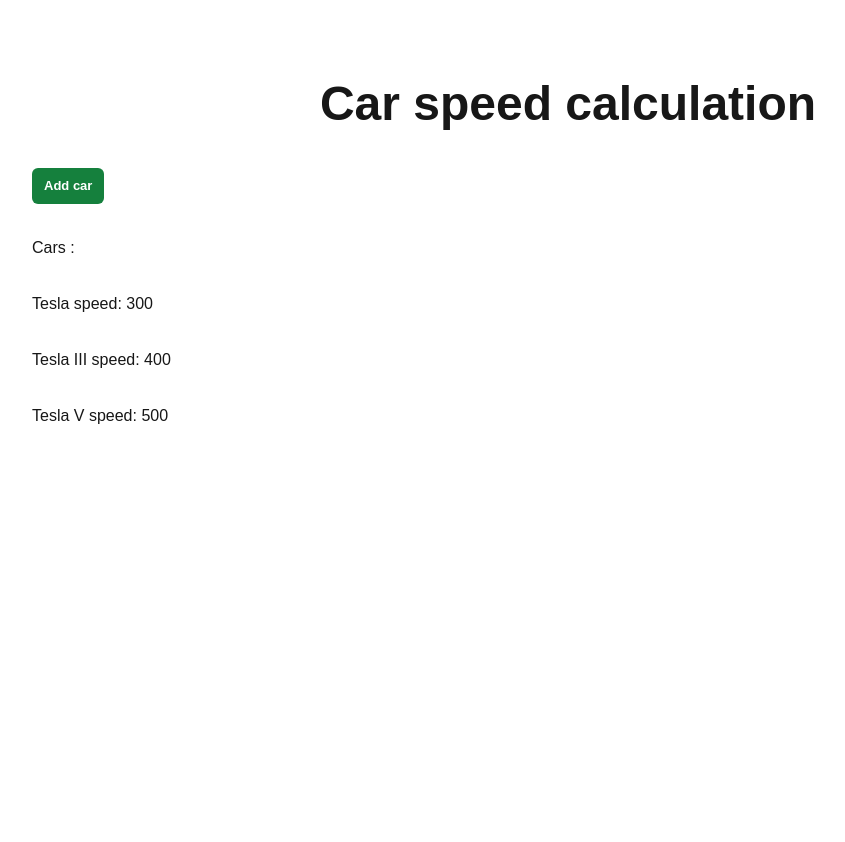
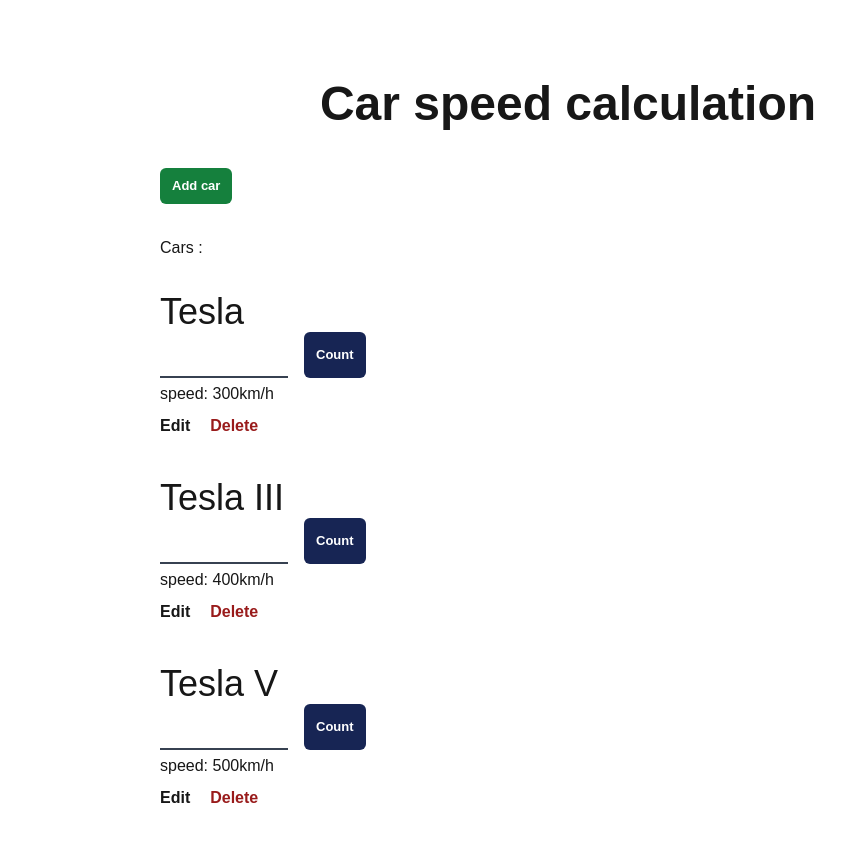
Before and after one commit to essty0/calc-front, a Next.js app: page / in a window 1280 px wide. Shown: the top 842 px of the page, without its empty margins (72-917 px from the left). Before the commit the page ends 800 px from the top, so only its background shows below. Built offline with nearby package versions, Linux system fonts and the light colour scheme.

Commit message:
added forms; main page template update; added modal

```diff
--- /dev/null
+++ b/app/forms/DistanceForm.tsx
@@ -0,0 +1,39 @@
+import {useForm} from "react-hook-form";
+import React from "react";
+
+
+const DistanceForm = () => {
+    const {
+        register,
+        handleSubmit,
+        formState: { errors },
+        reset,
+    } = useForm();
+
+    const onSubmit = async(data: any) => {
+    }
+
+    return <div>
+        <form onSubmit={handleSubmit(onSubmit)} className="flex gap-4">
+            <input
+                {...register("distance",
+                    { required: "This field is required",
+                        min: { value: 0, message: "Distance must be positive" },
+                        max: { value: 40075696, message: "Maximum шы 40 075 696km" },
+                    })}
+                type="number"
+                className="border-b-2 border-gray-700 p-2 mt-1 w-32 text-center"
+                max={40075696}
+                step={1}
+            />
+            <button
+                className="pointer-events-auto rounded-md bg-blue-950 px-3 py-2 text-[0.8125rem]/5 font-semibold text-white hover:bg-blue-800">Count
+            </button>
+            {errors.distance && <span className="text-red-600 text-sm mt-1 self-center">
+                {typeof errors.distance.message === "string" ? errors.distance.message : "An error occurred"}
+            </span>}
+        </form>
+    </div>
+}
+
+export default DistanceForm;
--- a/app/forms/addEditCarForm.tsx
+++ b/app/forms/addEditCarForm.tsx
@@ -1,7 +1,81 @@
+import {useForm} from "react-hook-form";
 
-const AddEditCarForm = () => {
+type CarInputs = {
+    _id?: string;
+    model?: string;
+    speed?: number;
+}
 
-    return <div></div>
+const AddEditCarForm = (car: CarInputs = {}) => {
+
+    const {
+        register,
+        handleSubmit,
+        formState: { errors },
+        reset,
+    } = useForm<CarInputs>();
+
+    const onSubmit = async(data: any) => {
+        /*await addTourMutation({
+            variables: {
+                tourInput: {
+                    language: data.language,
+                    title: data.tourLabel,
+                    maxClients: parseInt(data.maxClients),
+                    price: parseInt(data.price),
+                    availability: data.availability === "yes",
+                    reservationCode: data.reservationCode,
+                }
+            }
+        })*/
+    }
+
+    return (<div className="p-10">
+        <form onSubmit={handleSubmit(onSubmit)} className="flex flex-col gap-4">
+            <div className="flex flex-col">
+                <label htmlFor="model" className="font-black">Model</label>
+                <input
+                    defaultValue={car.model}
+                    {...register("model",
+                        { required:  "This field is required",
+                            maxLength: {
+                                value: 75,
+                                message: "Maximum length is 75 characters"
+                            },
+                            pattern: {
+                                value: /^[a-zA-Z0-9-\s]+$/,
+                                message: "Only letters, numbers, and dashes are allowed"
+                            }
+                        })}
+                       placeholder="Car model" type={"text"}
+                    className="border border-gray-200 rounded-lg p-2 mt-1"
+                    maxLength={75}
+                />
+                {errors.model && <span className="text-red-600 text-sm mt-1">{errors.model.message}</span>}
+            </div>
+            <div className="flex flex-col">
+                <label htmlFor="speed" className="font-black">Speed</label>
+                <input
+                    defaultValue={car.speed}
+                    {...register("speed",
+                    { required: "This field is required",
+                        min: { value: 0, message: "Speed must be positive" },
+                        max: { value: 500, message: "Maximum speed is 500 km/h" }
+                    })}
+                       type="number"
+                       placeholder="Speed"
+                       className="border border-gray-200 rounded-lg p-2 mt-1"
+                />
+                {errors.speed && <span className="text-red-600 text-sm mt-1">{errors.speed.message}</span>}
+            </div>
+            <div className="flex justify-evenly mt-5">
+                <button
+                    className="pointer-events-auto rounded-md bg-green-700 px-3 py-2 text-[0.8125rem]/5 font-semibold text-white hover:bg-green-600">
+                    {car.model?.length ? "Edit " : "Add "} car
+                </button>
+            </div>
+        </form>
+    </div>)
 }
 
 export default AddEditCarForm;
--- a/app/page.tsx
+++ b/app/page.tsx
@@ -5,15 +5,16 @@
 import {useState} from "react";
 import AppModal from "@/app/modals/AppModal";
 import AddEditCarForm from "@/app/forms/addEditCarForm";
+import DistanceForm from "@/app/forms/DistanceForm";
 
 export default function Home() {
     const [addCarModal, setAddCarModal] = useState(false);
-    const [activeCarId, setActiveCarId] = useState("");
+    const [activeCar, setActiveCar] = useState({_id: "", model: "", speed: 0});
 
   const carsArray = [
-    {model: "Tesla", speed: 300, _id: 1},
-    {model: "Tesla III", speed: 400, _id: 2},
-    {model: "Tesla V", speed: 500, _id: 3},
+    {model: "Tesla", speed: 300, _id: "1"},
+    {model: "Tesla III", speed: 400, _id: "2"},
+    {model: "Tesla V", speed: 500, _id: "3"},
   ];
 
   // Add new car
@@ -23,17 +24,28 @@
 
   // Edit car
   const editCarHandler = (id: string) => {
-        setActiveCarId(id);
+        const getActiveCar = carsArray.find((el) => el._id === id);
+        console.log(getActiveCar, " ::getActiveCar")
+        if (getActiveCar) {
+            setActiveCar(getActiveCar);
+            addCarHandler();
+        }
   }
+
+  // Delete car
+    const deleteCarHandler = (id: string) => {
+        console.log(id, " ::id delete");
+    }
 
   //close modal
     const closeModalHandler = () => {
         setAddCarModal(false);
+        setActiveCar({_id: "", model: "", speed: 0});
     }
 
   return (
     <>
-        <div className="max-w-6xl mx-auto p-10">
+        <div className="max-w-4xl mx-auto p-10">
             <header>
                 <h1 className="text-center text-5xl font-bold my-10">Car speed calculation</h1>
             </header>
@@ -42,10 +54,25 @@
                     onClick={addCarHandler}
                     className="pointer-events-auto rounded-md bg-green-700 px-3 py-2 text-[0.8125rem]/5 font-semibold text-white hover:bg-green-800">Add car
                 </button>
-                <h2>Cars : </h2>
-                {carsArray.map((car) => (<div key={car._id}>{car.model} speed: {car.speed}</div>))}
+                <h2>{carsArray.length ? "Cars : " : "No cars added yet"}</h2>
+                <div className="max-h-max overflow-y-scroll w-full">
+                    {carsArray.map((car) => (
+                        <div key={car._id} className="w-full mb-10">
+                            <div className="text-4xl">{car.model}</div>
+                            <div>
+                                <DistanceForm />
+                            </div>
+                            <div className="mt-1 mb-2"> speed: {car.speed}km/h</div>
+                            <div>
+                                <span className="font-bold cursor-pointer hover:underline" onClick={() => editCarHandler(car._id)}>Edit</span>
+                                <span className="font-bold cursor-pointer hover:underline ml-5 text-red-800" onClick={() => deleteCarHandler(car._id)}>Delete</span>
+                            </div>
+                        </div>
+                    ))}
+                </div>
+
                 {addCarModal && <AppModal isOpen={addCarModal} onClose={closeModalHandler} className={""} >
-                    <AddEditCarForm />
+                    {<AddEditCarForm speed={activeCar.speed} model={activeCar.model} _id={activeCar._id} />}
                 </AppModal>}
             </main>
         </div>
```
